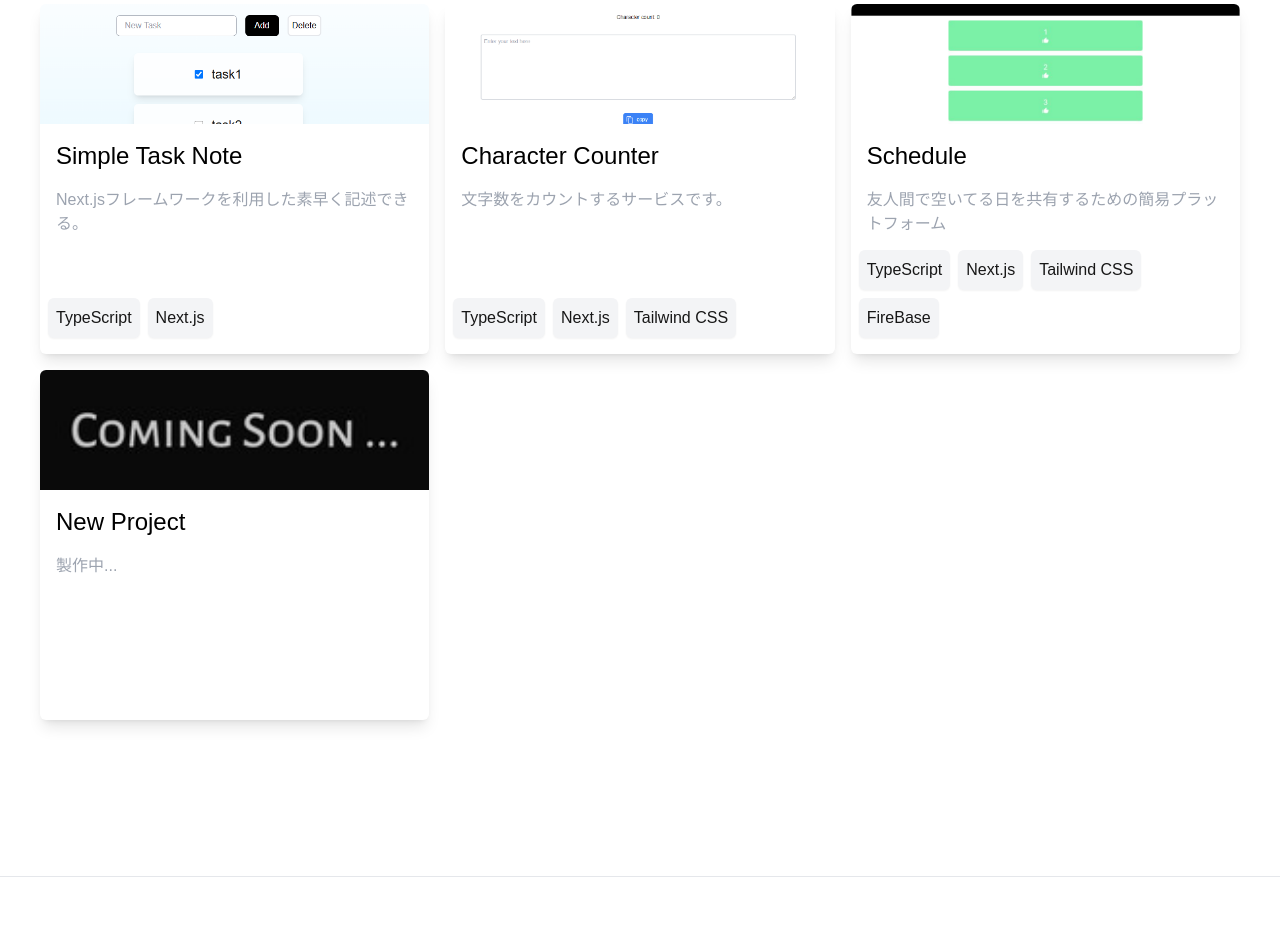
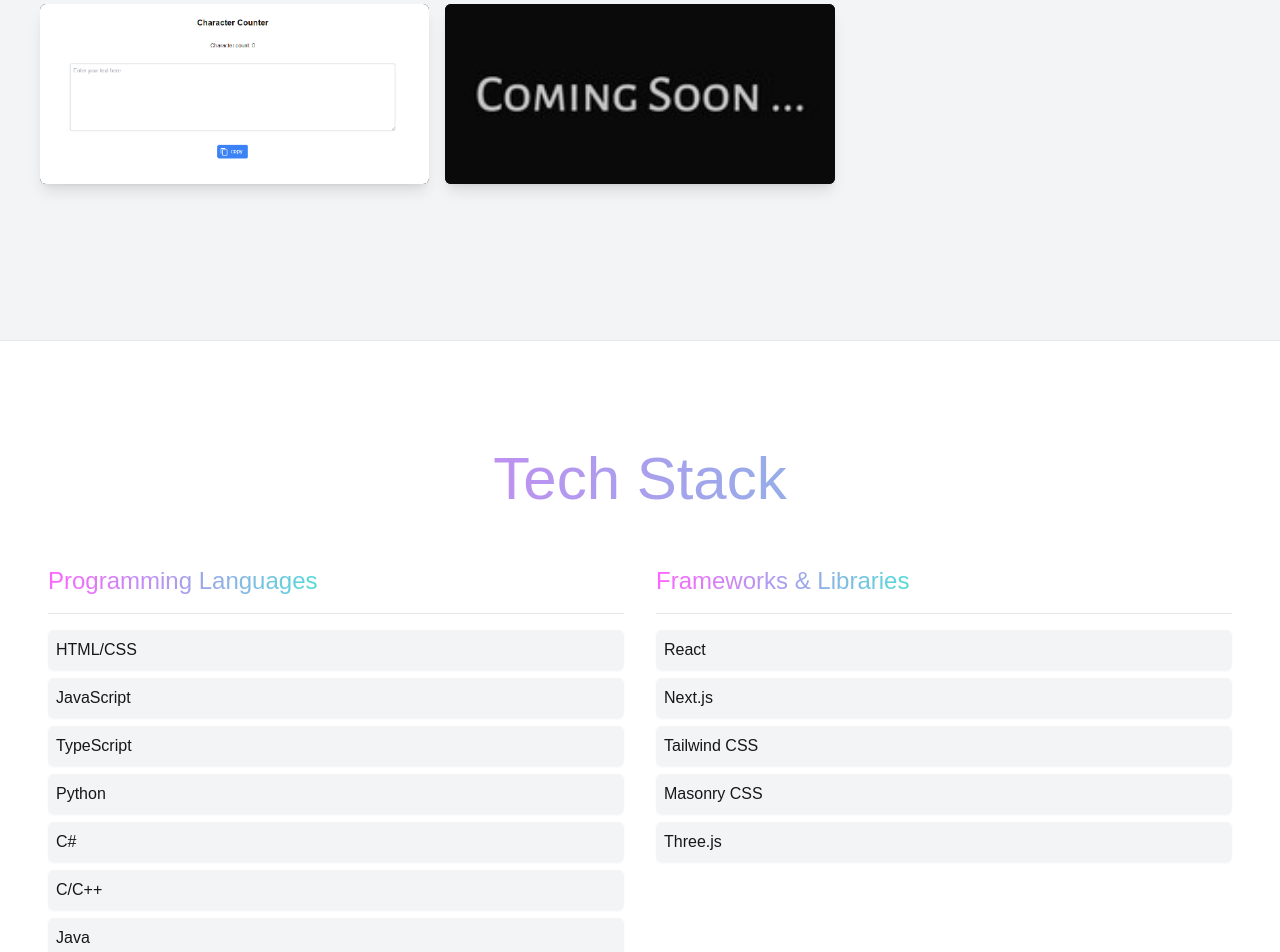
Before and after one commit to kaishu0723/engineer-portfolio-site, a Next.js app: page / in a window 1280 px wide. Shown: the part 980-1932 px from the top of the page. Built offline with nearby package versions, Linux system fonts and the light colour scheme.

Commit message:
fix products and skills commit

```diff
--- a/src/app/components/products.tsx
+++ b/src/app/components/products.tsx
@@ -13,27 +13,13 @@ const products = () => {
         1000: 2,
         680: 1,
     };
-    const products = [//I'll edit this
-        {
-            title: "Simple Task Note",
-            description: "Next.jsフレームワークを利用した素早く記述できる。",
-            media: "/images/to-do-list.png",
-            link: "https://github.com/kaishu0723/to-do-list",
-            tools: ["TypeScript", "Next.js"],
-        },
+    const products = [
         {
             title: "Character Counter",
             description: "文字数をカウントするサービスです。",
             media: "/images/character-counter.png",
             link: "https://character-counter-seven.vercel.app/",
             tools: ["TypeScript", "Next.js", "Tailwind CSS"],
-        },
-        {
-            title: "Schedule",
-            description: "友人間で空いてる日を共有するための簡易プラットフォーム",
-            media: "/images/schedule.png",
-            link: "https://schedule-sepia.vercel.app/",
-            tools: ["TypeScript", "Next.js", "Tailwind CSS", "FireBase"],
         },
         {
             title: "New Project",
@@ -44,7 +30,7 @@ const products = () => {
         },
     ]
     return (
-        <div className="my-[100px]">
+        <div className="py-[100px] bg-gray-100">
             <h2 className="text-6xl text-center gText mb-12">Products</h2>
             <Masonry
                 breakpointCols={breakpointColumnsObj}
@@ -54,9 +40,9 @@ const products = () => {
             >
                 {
                     products.map((product, index) => (
-                        <div key={index} className="my-4 w-auto h-auto min-w-[320px] min-h-[350px] rounded-md shadow-lg relative overflow-hidden bg-white bottom-0 hover:bottom-4 trandition-all duration-300">
+                        <div key={index} className="my-4 w-auto min-w-[320px] h-[180px] rounded-md shadow-lg relative overflow-hidden bg-black bottom-0 hover:bottom-4 hover:h-[280px] trandition-all duration-300">
                             <a href={product.link}>
-                                <div className="w-[100%] h-[120px] relative">
+                                <div className="w-[100%] h-[180px] relative">
                                     <Image
                                         src={product.media}
                                         alt="media"
@@ -64,13 +50,10 @@ const products = () => {
                                         className="object-cover"
                                     />
                                 </div>
-                                <h3 className="text-2xl p-4 font-medium text-black">{product.title}</h3>
-                                <p className="text-gray-400 px-4">{product.description}</p>
-                                <ul className="flex flex-wrap absolute bottom-4 w-4/5">
-                                    {product.tools.map((tool, id) => (
-                                        <li key={id} className="bg-gray-100 rounded-md shadow-sm p-2 ml-2 mt-2">{tool}</li>
-                                    ))}
-                                </ul>
+                                <span className="block p-4 text-white w-[100%] h-auto">
+                                    <h3 className="text-2xl">{product.title}</h3>
+                                    <p>{product.description}</p>
+                                </span>
                             </a>
                         </div>
                     ))
--- a/src/app/components/skill.tsx
+++ b/src/app/components/skill.tsx
@@ -2,7 +2,7 @@ const skill = () => {
     const skills=[
         {
             category:"Programming Languages",
-            items:["HTML/CSS","JavaScript","TypeScript","Python","C#","C/C++"],
+            items:["HTML/CSS","JavaScript","TypeScript","Python","C#","C/C++","Java"],
         },
         {
             category:"Frameworks & Libraries",
@@ -18,18 +18,18 @@ const skill = () => {
         },
     ]
     return (
-        <div className="my-[100px]">
+        <div className="my-[100px] mx-8">
             <h2 className="text-6xl p-2 text-center gText">Tech Stack</h2>
-            <div className="mx-auto sm:w-3/5 w-4/5" id="skills">
+            <div className="mx-auto grid grid-cols-1 sm:grid-cols-2" id="skills">
                 {
                     skills.map((skill,index)=>(
-                        <div key={index} className="p-4 rounded-md shadow-md my-8">
+                        <div key={index} className="relative p-4 my-8">
                             <h3 className="text-2xl gText inline-block">{skill.category}</h3>
                             <hr className="my-4"/>
-                            <ul className="my-2 flex flex-wrap">
+                            <ul className="my-2 block">
                             {
                                 skill.items.map((item,idx)=>(
-                                    <li key={idx} className="m-2 p-2 rounded-md bg-gray-100 shadow-sm">{item}</li>
+                                    <li key={idx} className="my-2 p-2 rounded-md bg-gray-100 shadow-sm">{item}</li>
                                 ))
                             }
                             </ul>
```
